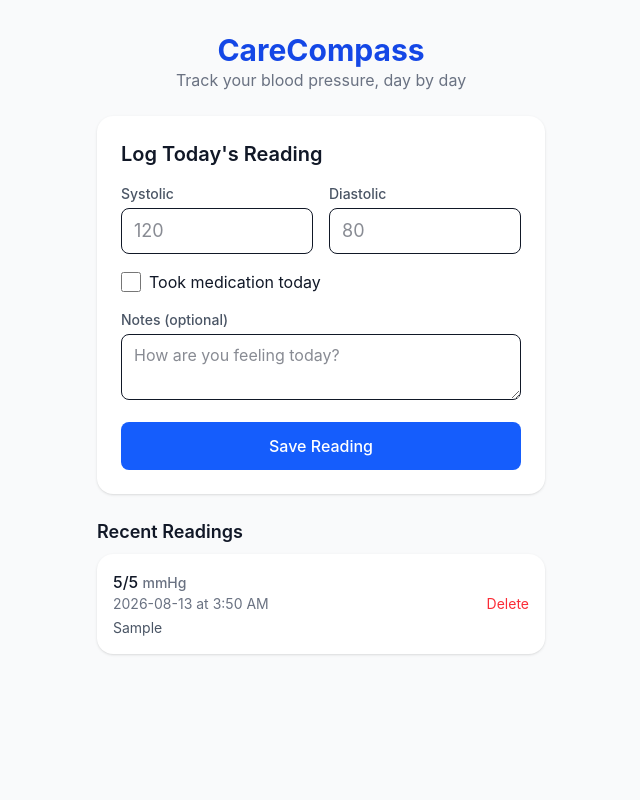
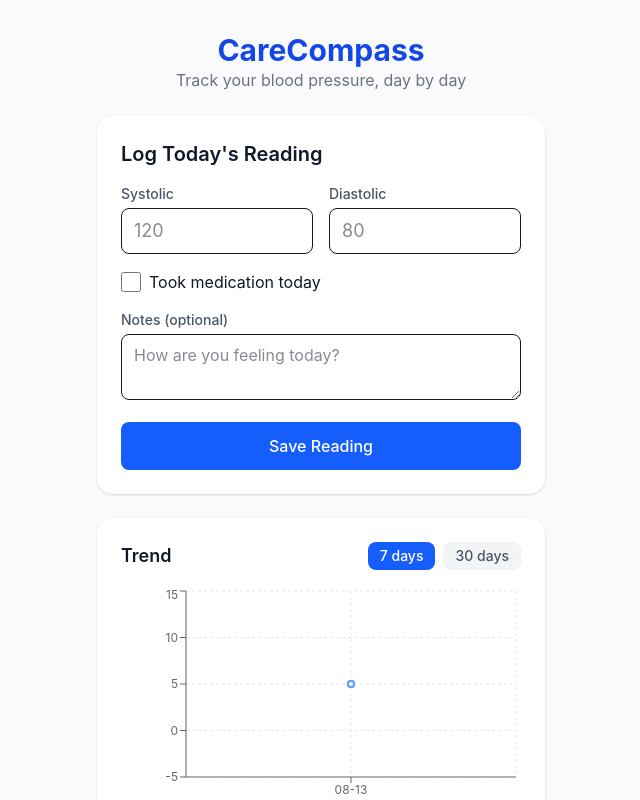
Before and after one commit to Bentracka/CareCompass, a React (Vite) app: page / in a window 1280 px wide. Both pictures are taken after typing "5", "5", "Sample" into the empty fields and a click on the button "Save Reading". Shown: the top 800 px of the page, without its empty margins (319-959 px from the left). Built offline with nearby package versions, Linux system fonts and the light colour scheme.

Commit message:
Phase 2: trend chart with 7/30 day toggle

```diff
--- a/package.json
+++ b/package.json
@@ -16,6 +16,7 @@
     "jspdf": "^4.2.1",
     "react": "^19.2.8",
     "react-dom": "^19.2.8",
+    "react-is": "^19.2.8",
     "recharts": "^3.10.1"
   },
   "devDependencies": {
--- a/src/App.jsx
+++ b/src/App.jsx
@@ -2,6 +2,7 @@ import { useState, useEffect } from "react";
 import LogEntryForm from "./components/LogEntryForm";
 import EntryList from "./components/EntryList";
 import { getRecentEntries } from "./lib/storage";
+import TrendChart from "./components/TrendChart";
 
 export default function App() {
   const [entries, setEntries] = useState([]);
@@ -27,6 +28,7 @@ export default function App() {
         </header>
 
         <LogEntryForm onEntryAdded={handleEntryAdded} />
+        <TrendChart entries={entries} />
 
         <div>
           <h2 className="text-lg font-semibold mb-2">Recent Readings</h2>
--- a/src/components/LogEntryForm.jsx
+++ b/src/components/LogEntryForm.jsx
@@ -7,8 +7,16 @@ export default function LogEntryForm({ onEntryAdded }) {
   const [medicationTaken, setMedicationTaken] = useState(false);
   const [notes, setNotes] = useState("");
 
-  const today = new Date().toISOString().split("T")[0];
-  const now = new Date().toTimeString().slice(0, 5);
+  function getLocalDate() {
+    const d = new Date();
+    const year = d.getFullYear();
+    const month = String(d.getMonth() + 1).padStart(2, "0");
+    const day = String(d.getDate()).padStart(2, "0");
+    return `${year}-${month}-${day}`;
+}
+
+ const today = getLocalDate();
+ const now = new Date().toTimeString().slice(0, 5);
 
   function handleSubmit(e) {
     e.preventDefault();
--- /dev/null
+++ b/src/components/TrendChart.jsx
@@ -0,0 +1,93 @@
+import { useState, useMemo } from "react";
+import {
+  LineChart,
+  Line,
+  XAxis,
+  YAxis,
+  CartesianGrid,
+  Tooltip,
+  Legend,
+  ResponsiveContainer,
+} from "recharts";
+
+export default function TrendChart({ entries }) {
+  const [range, setRange] = useState(7);
+
+  const chartData = useMemo(() => {
+    const cutoff = new Date();
+    cutoff.setDate(cutoff.getDate() - range);
+
+    return entries
+      .filter((e) => new Date(e.date) >= cutoff)
+      .sort((a, b) => new Date(a.date + "T" + a.time) - new Date(b.date + "T" + b.time))
+      .map((e) => ({
+        label: `${e.date.slice(5)}`, // MM-DD
+        systolic: e.systolic,
+        diastolic: e.diastolic,
+      }));
+  }, [entries, range]);
+
+  if (entries.length === 0) {
+    return null;
+  }
+
+  return (
+    <div className="bg-white rounded-2xl shadow p-6">
+      <div className="flex justify-between items-center mb-4">
+        <h2 className="text-lg font-semibold">Trend</h2>
+        <div className="flex gap-2">
+          <button
+            onClick={() => setRange(7)}
+            className={`px-3 py-1 rounded-lg text-sm font-medium ${
+              range === 7
+                ? "bg-blue-600 text-white"
+                : "bg-gray-100 text-gray-600"
+            }`}
+          >
+            7 days
+          </button>
+          <button
+            onClick={() => setRange(30)}
+            className={`px-3 py-1 rounded-lg text-sm font-medium ${
+              range === 30
+                ? "bg-blue-600 text-white"
+                : "bg-gray-100 text-gray-600"
+            }`}
+          >
+            30 days
+          </button>
+        </div>
+      </div>
+
+      {chartData.length === 0 ? (
+        <p className="text-gray-500 text-center py-8">
+          No readings in this range yet.
+        </p>
+      ) : (
+        <ResponsiveContainer width="100%" height={250}>
+          <LineChart data={chartData}>
+            <CartesianGrid strokeDasharray="3 3" stroke="#e5e7eb" />
+            <XAxis dataKey="label" tick={{ fontSize: 12 }} />
+            <YAxis tick={{ fontSize: 12 }} domain={["dataMin - 10", "dataMax + 10"]} />
+            <Tooltip />
+            <Legend />
+            <Line
+              type="monotone"
+              dataKey="systolic"
+              stroke="#2563eb"
+              strokeWidth={2}
+              dot={{ r: 3 }}
+            />
+            <Line
+              type="monotone"
+              dataKey="diastolic"
+              stroke="#60a5fa"
+              strokeWidth={2}
+              dot={{ r: 3 }}
+            />
+          </LineChart>
+        </ResponsiveContainer>
+      )}
+    </div>
+  );
+}
```
Also changed, not shown: 1 other file (tests, documents, lock files or other folders).
